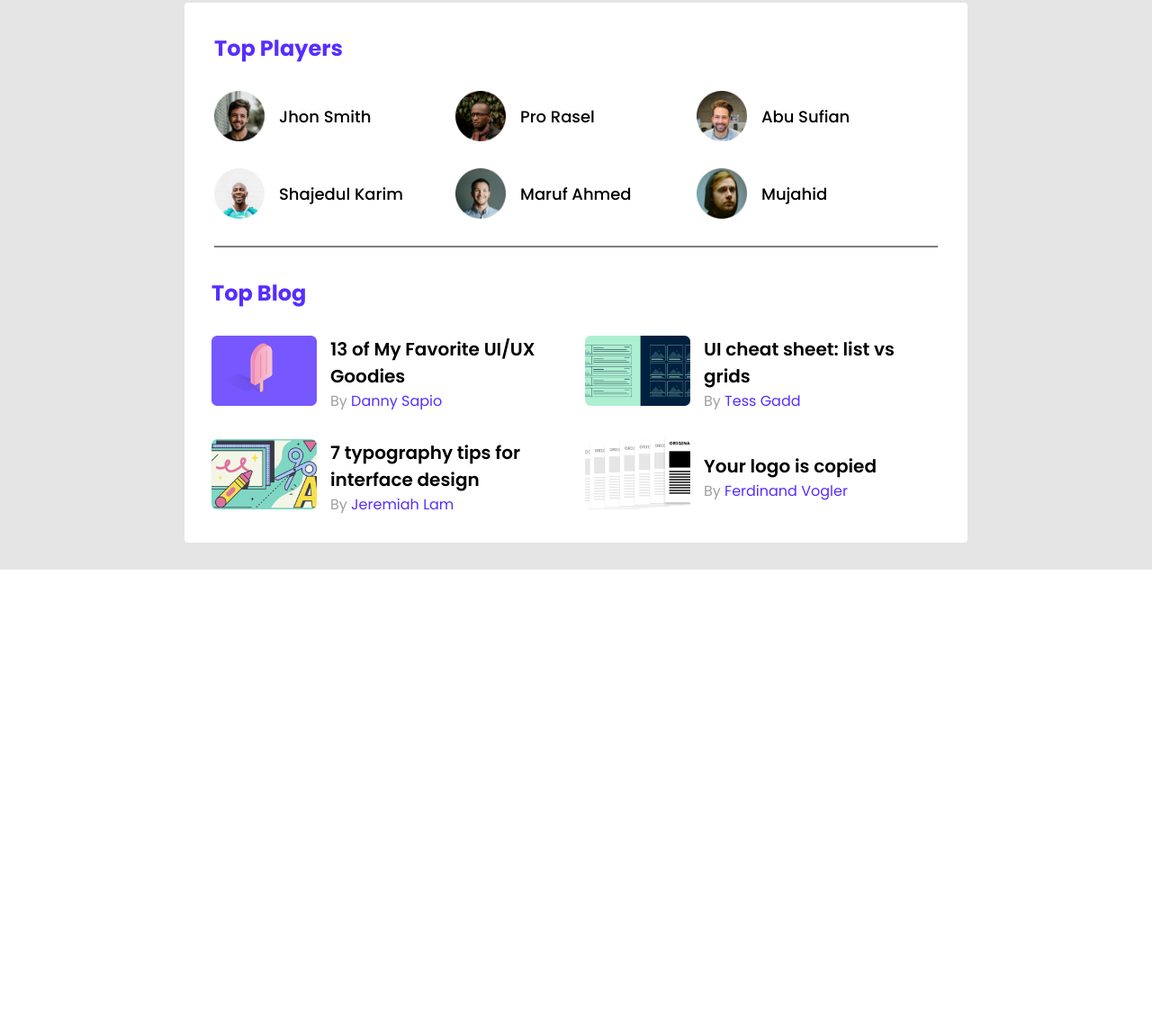
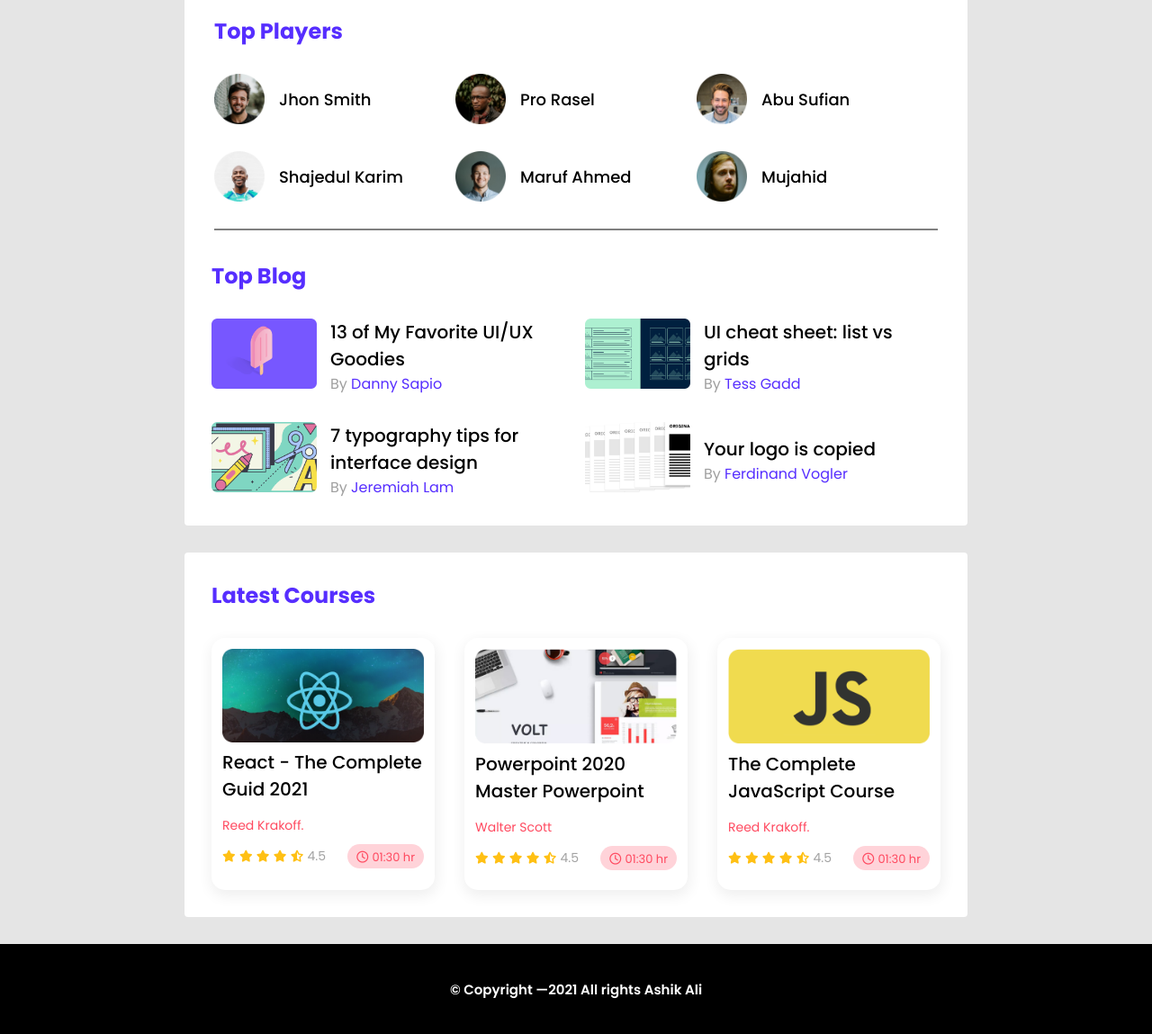
Before and after one commit to ashik-ashik/leader-board, a plain HTML site: page index.html in a window 1280 px wide. Shown: the part 121-1270 px from the top of the page at 90% size. Before the commit the page ends 800 px from the top, so only its background shows below. Drawn offline with Linux system fonts and the light colour scheme.

Commit message:
[ADD] courses and footer section added

```diff
--- a/css/style.css
+++ b/css/style.css
@@ -17,6 +17,12 @@
   width: 100%;
 
 }
+section{
+  display: flex;
+  justify-content: center;
+  align-items: center;
+  flex-direction: column;
+}
 section .container{
   background: #fff;
   border-radius: 4px;
@@ -31,7 +37,7 @@ img{
 .header{
   background: #542eff;
   /* padding: 15px 0; */
-  height: 94px;
+  height: 75px;
   display: flex;
   justify-content: center;
 }
@@ -45,7 +51,7 @@ img{
   align-items: center;
 }
 .header .logo img{
-  height: 51px;
+  height: 40px;
   width: auto;
   margin-right: 10px;
 }
@@ -89,8 +95,8 @@ img{
   padding: 10px 20px;
 }
 .header .navigation ul.menu li a img{
-  height: 51px;
-  width: 51px;
+  height: 40px;
+  width: 40px;
 }
 /* -------------------
      !  Header area design
@@ -104,17 +110,10 @@ main{
   background: #E5E5E5;
   padding: 30px 0;
 }
-.top-area{
-  display: flex;
-  justify-content: center;
-  align-items: center;
-  flex-direction: column;
-}
 .top-players{
   padding: 33px;
 }
-.top-blogs > h2,
-.top-players > h2{
+.section-title{
   font-size: 24px;
   color: #562EFF;
 }
@@ -166,9 +165,20 @@ main{
 .top-blogs .all-blogs .blog img{
   width: 117px;
 }
-.top-blogs .blog .blog-title{
+.top-blogs .blog .blog-title,
+.all-courses .course .course-title{
   font-size: 20px;
-  font-weight: 600;
+  font-weight: 500;
+}
+.all-courses .course .course-title a,
+.top-blogs .blog .blog-title a{
+  text-decoration: none;
+  color: #000;
+  transition: color 400ms;
+}
+.all-courses .course .course-title:hover a,
+  .top-blogs .blog .blog-title:hover a{
+  color: #FF4A60;
 }
 .top-blogs .blog .blog-author{
   font-size: 16px;
@@ -181,3 +191,76 @@ main{
 /* -------------------
    ! top blog area design
 -----------------------*/
+
+/* -------------------
+   latest courses area design
+-----------------------*/
+.latest-courses{
+  margin-top: 30px;
+}
+.latest-courses .container{
+  padding: 30px;
+}
+.latest-courses .all-courses{
+  margin-top: 30px;
+}
+.latest-courses .all-courses{
+  display: grid;
+  grid-template-columns: repeat(3, 1fr);
+  grid-column-gap: 33px;
+}
+.all-courses .course{
+  box-shadow: 1px 5px 15px 2px #00000010;
+  padding: 12px;
+  border-radius: 15px;
+}
+.all-courses .course .course-title{
+  margin-bottom: 15px;
+}
+.all-courses .course .course-title + p{
+  font-size: 14px;
+  color: #FF4A60;
+  margin: 10px 0;
+}
+.all-courses .course-info{
+  display: flex;
+  justify-content: space-between;
+  margin-bottom: 10px;
+}
+.all-courses .course .rattings [class*="fa-star"]{
+  color: #FFC014;
+  font-size: 13px;
+}
+.all-courses .course .rattings span{
+  color: #A2A2A2;
+  font-size: 14px;
+}
+.all-courses .course-duration{
+  background: #ff4a5f3d;
+  display: inline-block;
+  padding: 1px 10px;
+  border-radius: 20px;
+}
+.all-courses .course-duration .fa-clock,
+.all-courses .course-duration span{
+  font-size: 13px;
+  color: #FF4A60;
+}
+/* -------------------
+   ! latest courses area design
+-----------------------*/
+
+
+/* footer */
+footer{
+  height: 100px;
+  display: flex;
+  justify-content: center;
+  align-items: center;
+  background: #000;
+}
+footer p{
+  font-size: 15px;
+  color: #fff;
+  font-weight: 600;
+}
--- a/index.html
+++ b/index.html
@@ -38,7 +38,7 @@
     <section class="top-area">
       <div class="container">
         <div class="top-players">
-          <h2>Top Players</h2>
+          <h2 class="section-title">Top Players</h2>
           <div class="all-players">
             <div class="player">
               <img src="./images/players/player-1.png" alt="">
@@ -69,34 +69,98 @@
         </div>
 
         <div class="top-blogs">
-          <h2>Top Blog</h2>
+          <h2 class="section-title">Top Blog</h2>
           <div class="all-blogs">
             <div class="blog">
               <div class="blog-thumb"><img src="./images/blogs/blog-1.png" alt=""></div>
               <div class="blog-info">
-                <h3 class="blog-title">13 of My Favorite UI/UX Goodies</h3>
+                <h3 class="blog-title"><a href="#">13 of My Favorite UI/UX Goodies</a></h3>
                 <p class="blog-author">By<a href="#"> Danny Sapio</a></p>
               </div>
             </div>
             <div class="blog">
               <div class="blog-thumb"><img src="./images/blogs/blog-2.png" alt=""></div>
               <div class="blog-info">
-                <h3 class="blog-title">UI cheat sheet: list vs grids</h3>
+                <h3 class="blog-title"><a href="#">UI cheat sheet: list vs grids</a></h3>
                 <p class="blog-author">By<a href="#"> Tess Gadd</a></p>
               </div>
             </div>
             <div class="blog">
               <div class="blog-thumb"><img src="./images/blogs/blog-3.png" alt=""></div>
               <div class="blog-info">
-                <h3 class="blog-title">7 typography tips for interface design</h3>
+                <h3 class="blog-title"><a href="#">7 typography tips for interface design</a></h3>
                 <p class="blog-author">By<a href="#"> Jeremiah Lam</a></p>
               </div>
             </div>
             <div class="blog">
               <div class="blog-thumb"><img src="./images/blogs/blog-4.png" alt=""></div>
               <div class="blog-info">
-                <h3 class="blog-title">Your logo is copied</h3>
+                <h3 class="blog-title"><a href="#">Your logo is copied</a></h3>
                 <p class="blog-author">By<a href="#"> Ferdinand Vogler</a></p>
+              </div>
+            </div>
+          </div>
+        </div>
+      </div>
+    </section>
+
+
+    <!-- latest courses -->
+    <section class="latest-courses">
+      <div class="container">
+        <h2 class="section-title">Latest Courses</h2>
+        <div class="all-courses">
+          <div class="course">
+            <img src="./images/courses/course-1.png" alt="">
+            <h3 class="course-title"><a href="#">React - The Complete Guid 2021</a></h3>
+              <p>Reed Krakoff.</p>
+            <div class="course-info">
+              <div class="rattings">
+                <i class="fas fa-star"></i>
+                <i class="fas fa-star"></i>
+                <i class="fas fa-star"></i>
+                <i class="fas fa-star"></i>
+                <i class="fas fa-star-half-alt"></i>
+                <span>4.5</span>
+              </div>
+              <div class="course-duration">
+                <i class="far fa-clock"></i> <span>01:30 hr</span>
+              </div>
+            </div>
+          </div>
+          <div class="course">
+            <img src="./images/courses/course-2.png" alt="">
+            <h3 class="course-title"><a href="#">Powerpoint 2020 Master Powerpoint</a></h3>
+            <p>Walter Scott</p>
+            <div class="course-info">
+              <div class="rattings">
+                <i class="fas fa-star"></i>
+                <i class="fas fa-star"></i>
+                <i class="fas fa-star"></i>
+                <i class="fas fa-star"></i>
+                <i class="fas fa-star-half-alt"></i>
+                <span>4.5</span>
+              </div>
+              <div class="course-duration">
+                <i class="far fa-clock"></i> <span>01:30 hr</span>
+              </div>
+            </div>
+          </div>
+          <div class="course">
+            <img src="./images/courses/course-3.png" alt="">
+            <h3 class="course-title"><a href="#">The Complete JavaScript Course</a></h3>
+            <p>Reed Krakoff.</p>
+            <div class="course-info">
+              <div class="rattings">
+                <i class="fas fa-star"></i>
+                <i class="fas fa-star"></i>
+                <i class="fas fa-star"></i>
+                <i class="fas fa-star"></i>
+                <i class="fas fa-star-half-alt"></i>
+                <span>4.5</span>
+              </div>
+              <div class="course-duration">
+                <i class="far fa-clock"></i> <span>01:30 hr</span>
               </div>
             </div>
           </div>
@@ -105,5 +169,11 @@
     </section>
   </main>
 
+  <footer>
+    <p>
+      &copy; Copyright &mdash;2021 All rights Ashik Ali
+    </p>
+  </footer>
+
 </body>
 </html>
```
